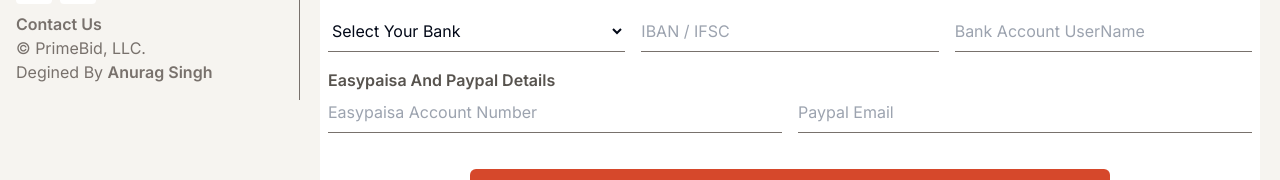
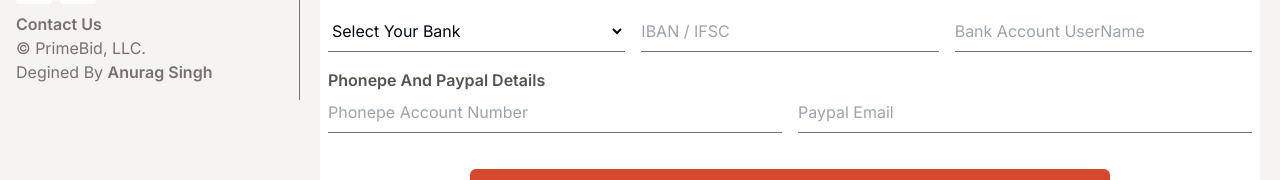
Before and after one commit to anurag0058/PRIME-BID-AUCTION-PLATFORM, a React (Vite) app in the folder frontend/: page /sign-up in a window 1280 px wide. Shown: the part 700-880 px from the top of the page. Built offline with nearby package versions, Linux system fonts and the light colour scheme; no server answers.

Commit message:
some changes

```diff
--- a/frontend/src/pages/SignUp.jsx
+++ b/frontend/src/pages/SignUp.jsx
@@ -13,7 +13,7 @@ const SignUp = () => {
   const [bankAccountName, setBankAccountName] = useState("");
   const [bankAccountNumber, setBankAccountNumber] = useState("");
   const [bankName, setBankName] = useState("");
-  const [easypaisaAccountNumber, setEasypaisaAccountNumber] = useState("");
+  const [PhonepeAccountNumber, setPhonepeAccountNumber] = useState("");
   const [paypalEmail, setPaypalEmail] = useState("");
   const [profileImage, setProfileImage] = useState("");
   const [profileImagePreview, setProfileImagePreview] = useState("");
@@ -36,7 +36,7 @@ const SignUp = () => {
       (formData.append("bankAccountName", bankAccountName),
       formData.append("bankAccountNumber", bankAccountNumber),
       formData.append("bankName", bankName),
-      formData.append("easypaisaAccountNumber", easypaisaAccountNumber),
+      formData.append("PhonepeAccountNumber", PhonepeAccountNumber),
       formData.append("paypalEmail", paypalEmail));
     dispatch(register(formData));
   };
@@ -198,14 +198,14 @@ const SignUp = () => {
               </div>
               <div>
                 <label className="text-[16px] text-stone-600 font-semibold">
-                  Easypaisa And Paypal Details
+                  Phonepe And Paypal Details
                 </label>
                 <div className="flex flex-col gap-1 sm:flex-row sm:gap-4">
                   <input
                     type="number"
-                    value={easypaisaAccountNumber}
-                    placeholder="Easypaisa Account Number"
-                    onChange={(e) => setEasypaisaAccountNumber(e.target.value)}
+                    value={PhonepeAccountNumber}
+                    placeholder="Phonepe Account Number"
+                    onChange={(e) => setPhonepeAccountNumber(e.target.value)}
                     className="text-[16px] py-2 bg-transparent border-b-[1px] border-b-stone-500 focus:outline-none sm:flex-1"
                     disabled={role === "Bidder"}
                   />
```
